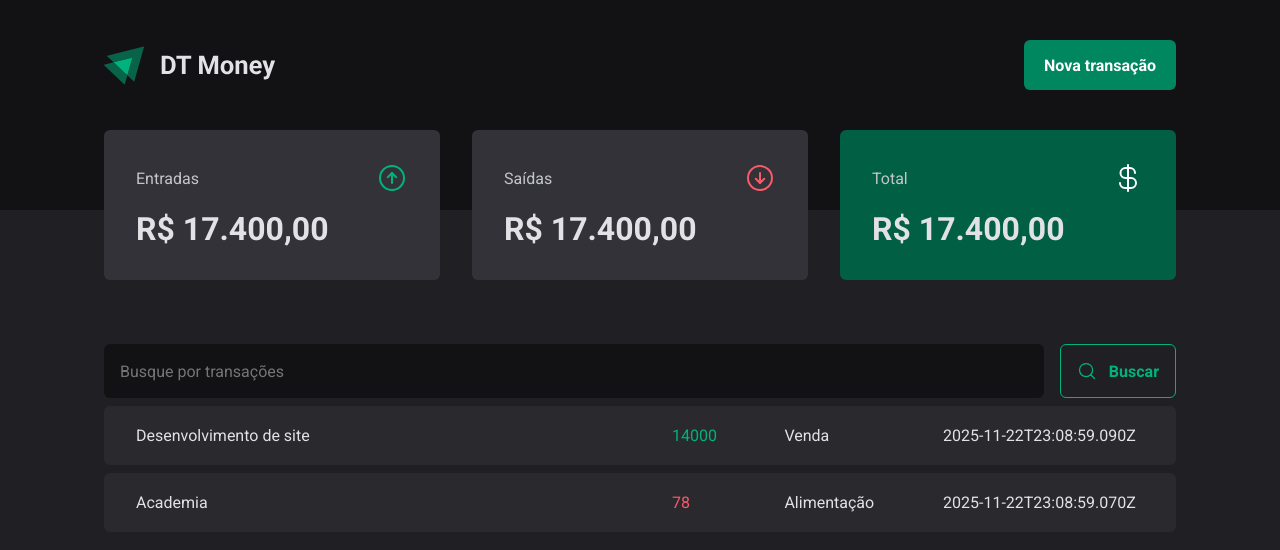
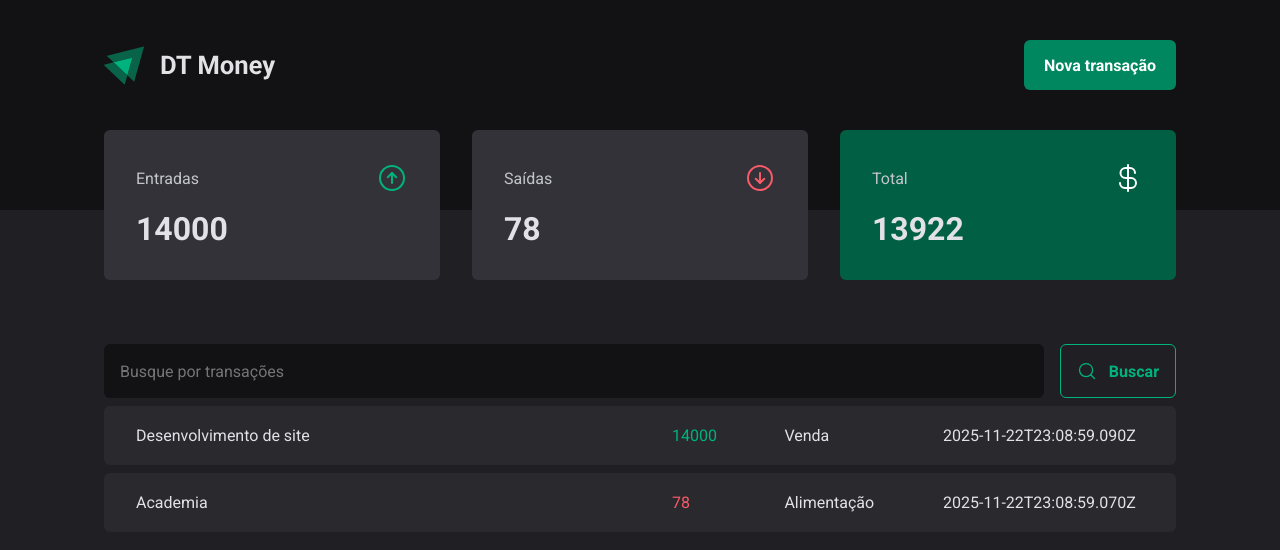
Before and after one commit to SabrinaCoelho/03-dt-money, a React (Vite) app: page / in a window 1280 px wide. Shown: the top 550 px of the page. Built offline with nearby package versions, Linux system fonts and the light colour scheme; data requests are answered from the project's data file.

Commit message:
Create TransactionsContext

```diff
--- a/src/App.tsx
+++ b/src/App.tsx
@@ -2,13 +2,16 @@ import { ThemeProvider } from "styled-components";
 import { defaultTheme } from "./styles/themes/default";
 import { GlobalStyle } from "./styles/global";
 import { Transactions } from "./pages/transactions";
+import { TransactionProvider } from "./contexts/TransactionsContext";
 
 export function App() {
 
   return (
     <ThemeProvider theme={defaultTheme}>
       <GlobalStyle />
-      <Transactions/>
+      <TransactionProvider>
+        <Transactions/>
+      </TransactionProvider>
     </ThemeProvider>
   )
 }
--- a/src/components/Summary/index.tsx
+++ b/src/components/Summary/index.tsx
@@ -1,7 +1,26 @@
 import { ArrowCircleDown, ArrowCircleUp, CurrencyDollar } from "phosphor-react";
 import { SummaryCard, SummaryContainer } from "./styles";
+import { TransactionsContext } from "../../contexts/TransactionsContext";
+import { useContext } from "react";
 
 export function Summary(){
+    const {transactions} = useContext(TransactionsContext);
+    const summary = transactions.reduce(
+        (acc, transaction) => {
+            if(transaction.type === "income"){
+                acc.income += transaction.price;
+                acc.total += transaction.price;
+            }else{
+                acc.outcome += transaction.price;
+                acc.total -= transaction.price;
+            }
+            return acc;
+        }, {
+            income: 0,
+            outcome: 0,
+            total: 0
+        }
+    )
     return(
         <SummaryContainer>
             <SummaryCard>
@@ -9,21 +28,21 @@ export function Summary(){
                     <span>Entradas</span>
                     <ArrowCircleUp size={32} color="#00b37e" />
                 </header>
-                <strong>R$ 17.400,00</strong>
+                <strong>{summary.income}</strong>
             </SummaryCard>
             <SummaryCard>
                 <header>
                     <span>Saídas</span>
                     <ArrowCircleDown size={32} color="#f75a68" />
                 </header>
-                <strong>R$ 17.400,00</strong>
+                <strong>{summary.outcome}</strong>
             </SummaryCard>
             <SummaryCard variant="green">
                 <header>
                     <span>Total</span>
                     <CurrencyDollar size={32} color="#fff" />
                 </header>
-                <strong>R$ 17.400,00</strong>
+                <strong>{summary.total}</strong>
             </SummaryCard>
         </SummaryContainer>
     );
--- /dev/null
+++ b/src/contexts/TransactionsContext.tsx
@@ -0,0 +1,40 @@
+import { createContext, useEffect, useState, type ReactNode } from "react";
+
+export interface Transaction{
+    id: number;
+    description: string;
+    type: "income" | "outcome" ;
+    price: number;
+    category: string;
+    createdAt: string;
+}
+
+interface TransactionContextType{
+    transactions: Transaction[]
+}
+
+export const TransactionsContext = createContext({} as TransactionContextType);
+
+interface TransactionsProviderProps{
+    children: ReactNode;
+}
+export function TransactionProvider({children}: TransactionsProviderProps){
+
+    const [transactions, setTransactions] = useState<Transaction[]>([])
+    async function loadTransactions(){
+        const resp = await fetch("http://localhost:3000/transactions");
+        const data = await resp.json()
+        setTransactions(data);
+    }
+
+    useEffect(() => {
+       // eslint-disable-next-line react-hooks/set-state-in-effect
+       loadTransactions()
+    }, [])
+
+    return(
+        <TransactionsContext.Provider value={{transactions}}>
+            {children}
+        </TransactionsContext.Provider>
+    )
+}
--- a/src/pages/transactions/index.tsx
+++ b/src/pages/transactions/index.tsx
@@ -1,29 +1,12 @@
-import { useEffect, useState } from "react";
 import { Header } from "../../components/Header";
 import { Summary } from "../../components/Summary";
 import { SearchForm } from "./components/SearchForm";
 import { PriceHighlight, TransactionsContainer, TransactionsTable } from "./styles";
-
-interface Transaction{
-    id: number;
-    description: string;
-    type: "income" | "outcome" ;
-    price: number;
-    category: string;
-    createdAt: string;
-}
+import { TransactionsContext, type Transaction } from "../../contexts/TransactionsContext";
+import { useContext } from "react";
 
 export function Transactions(){
-    const [transactions, setTransactions] = useState<Transaction[]>([])
-    async function loadTransaction(){
-        const resp = await fetch("http://localhost:3000/transactions");
-        const data = await resp.json()
-        setTransactions(data);
-    }
-
-    useEffect(() => {
-       loadTransaction()
-    }, [])
+    const {transactions} = useContext(TransactionsContext);
     return (<div>
         <Header/>
         <Summary/>
```
